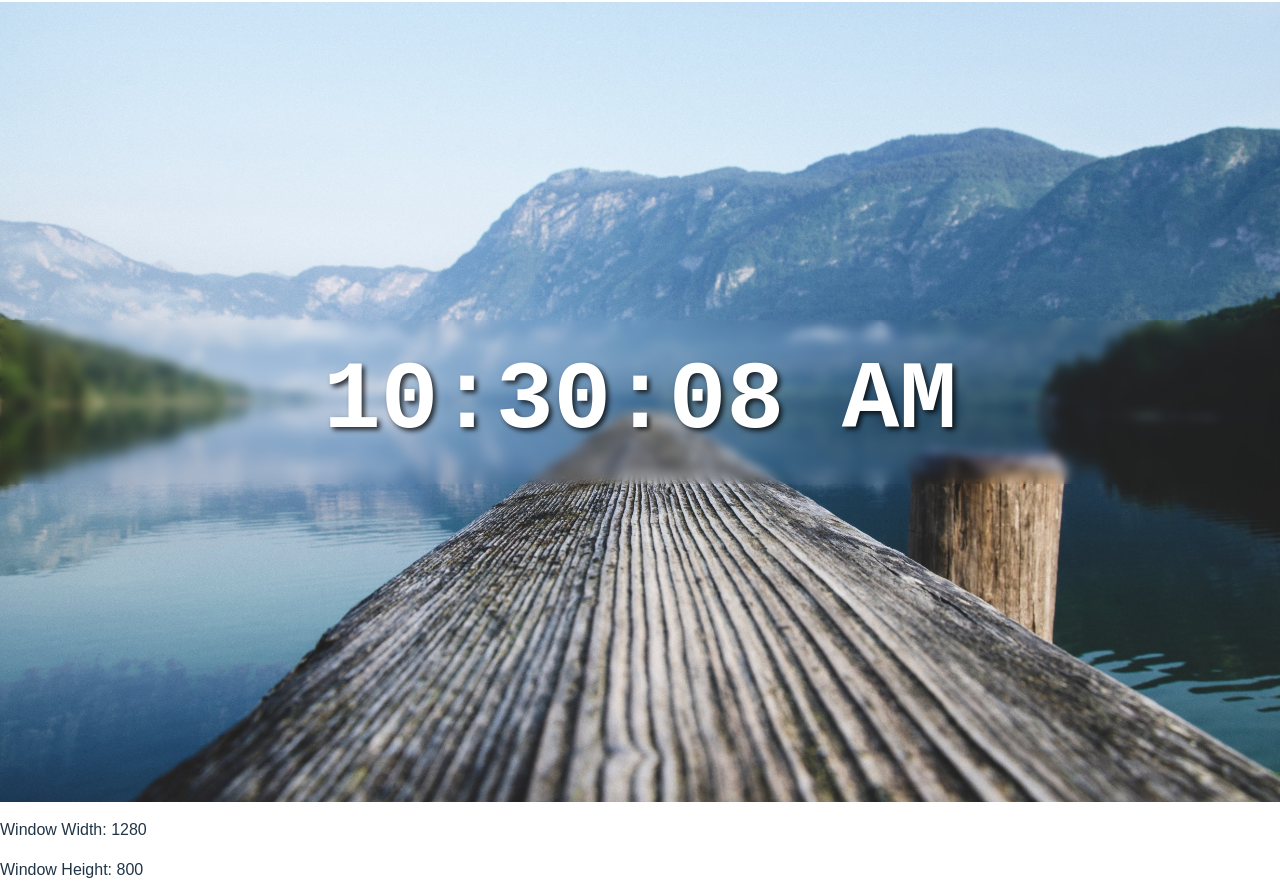
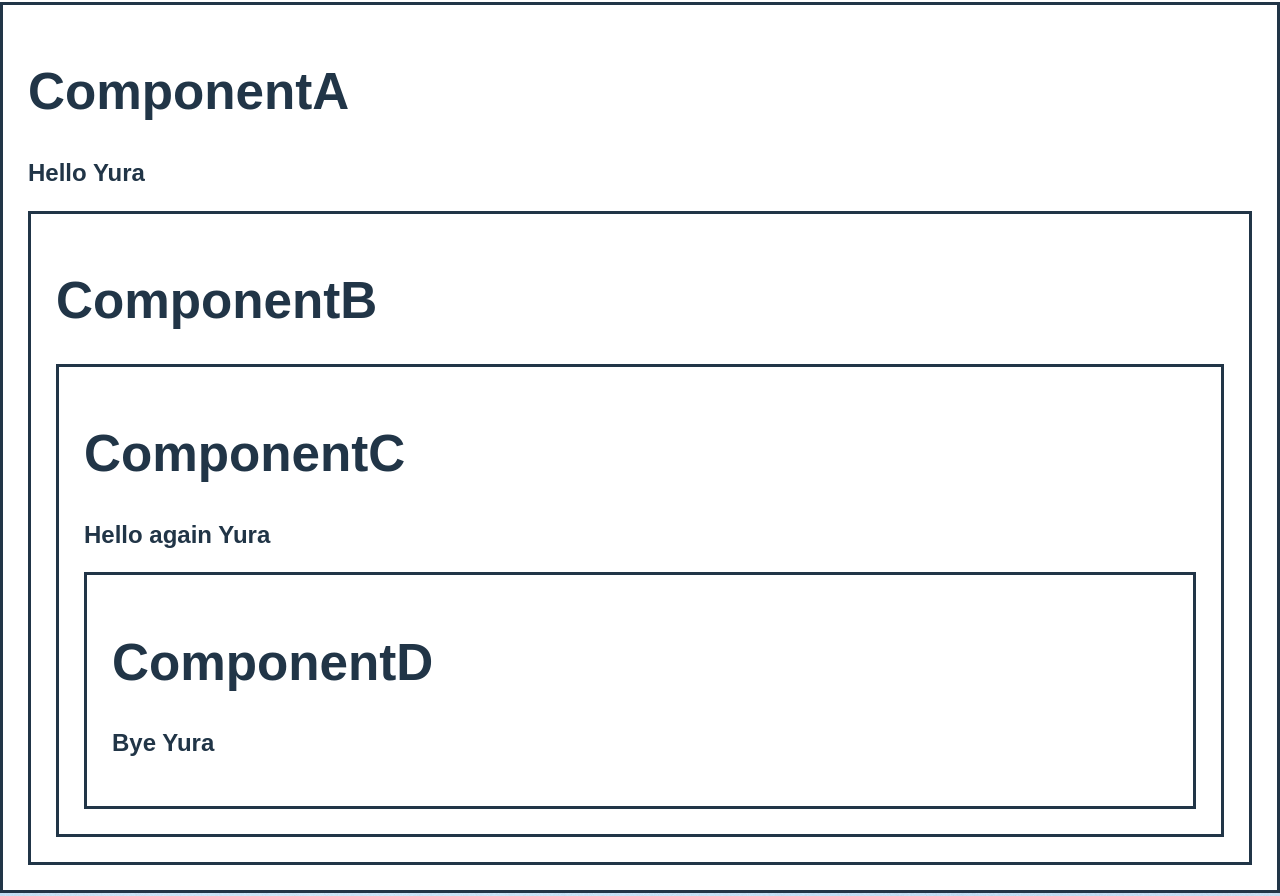
Before and after one commit to makarenkoj/my-react-app, a React (Vite) app: page / in a window 1280 px wide. Shown: the part 245-1141 px from the top of the page. Built offline with nearby package versions, Linux system fonts and the light colour scheme.

Commit message:
use content hoocks

```diff
--- a/src/App.jsx
+++ b/src/App.jsx
@@ -19,6 +19,7 @@
 import ToDoList from './ToDoList.jsx'
 import EffectComponent from './EffectComponent.jsx'
 import DigitalClock from './DigitalClock.jsx'
+import ComponentA from './ComponentA.jsx'
 
 function App() {
   const fruits = [{id: 1, name:'apple', calories: 95},
@@ -35,6 +36,7 @@
   return(
       <>
           <Header></Header>
+          <ComponentA></ComponentA>
           <DigitalClock></DigitalClock>
           <EffectComponent></EffectComponent>
           <ToDoList></ToDoList>
--- /dev/null
+++ b/src/ComponentA.jsx
@@ -0,0 +1,18 @@
+import { useState, createContext } from "react";
+import ComponentB from "./ComponentB";
+
+export const UserContext = createContext();
+
+function ComponentA(){
+    const [user, setUser] = useState('Yura');
+
+    return(<div className="box">
+               <h1>ComponentA</h1>
+               <h2>{`Hello ${user}`}</h2>
+               <UserContext.Provider value={user}>
+                 <ComponentB user={user}/>
+               </UserContext.Provider>
+           </div>);
+};
+
+export default ComponentA;
--- /dev/null
+++ b/src/ComponentB.jsx
@@ -0,0 +1,10 @@
+import ComponentC from "./ComponentC";
+
+function ComponentB(){
+    return(<div className="box">
+               <h1>ComponentB</h1>
+               <ComponentC/>
+           </div>);
+};
+
+export default ComponentB;
--- /dev/null
+++ b/src/ComponentC.jsx
@@ -0,0 +1,15 @@
+import { useContext } from "react";
+import { UserContext } from "./ComponentA";
+import ComponentD from "./ComponentD";
+
+function ComponentC(){
+    const user = useContext(UserContext);
+
+    return(<div className="box">
+             <h1>ComponentC</h1>
+             <h2>{`Hello again ${user}`}</h2>
+             <ComponentD/>
+           </div>);
+};
+
+export default ComponentC;
--- /dev/null
+++ b/src/ComponentD.jsx
@@ -0,0 +1,13 @@
+import { useContext } from "react";
+import { UserContext } from "./ComponentA";
+
+function ComponentD(){
+    const user = useContext(UserContext);
+
+    return(<div className="box">
+               <h1>ComponentD</h1>
+               <h2>{`Bye ${user}`}</h2>
+           </div>);
+};
+
+export default ComponentD;
--- a/src/index.css
+++ b/src/index.css
@@ -340,3 +340,8 @@
     text-align: center;
     text-shadow: 3px 3px 5px hsla(0, 0%, 0%, 0.75);
 }
+
+.box{
+    border: 3px solid;
+    padding: 25px;
+}
```
